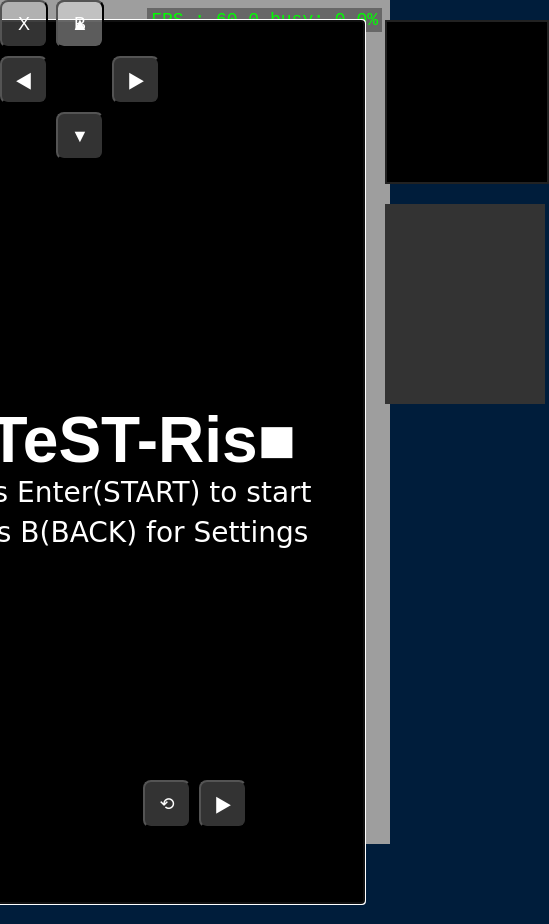
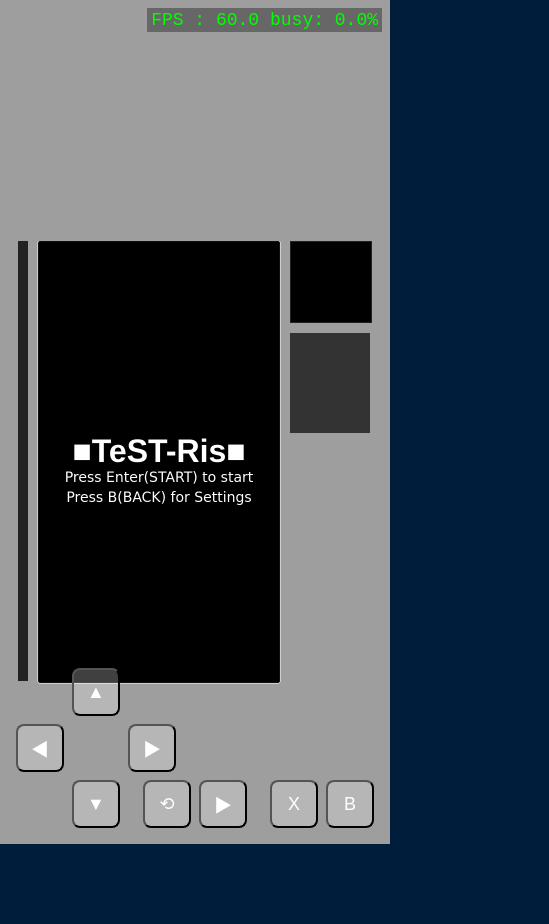
Before and after one commit to akiramaetomo/web_testris_analyse2, a website with bundled scripts: page index.html in a window 390 px wide. Shown: the whole page, 549 px wide, since content can reach past the window. Built offline with nearby package versions, Linux system fonts and the light colour scheme; files whose address does not match are found by name.

Commit message:
o3で少しマシになった

```diff
--- a/index.html
+++ b/index.html
@@ -2,186 +2,215 @@
 <html lang="ja">
 
 <head>
+    <meta charset="UTF-8" />
     <meta name="viewport" content="width=device-width, initial-scale=1.0" />
-    <meta charset="UTF-8" />
     <title>Tetris with Lock Delay and Separated Sounds</title>
+
     <style>
-
+        /* ================= 共通スタイル ================= */
         #bgCanvas {
             position: fixed;
-            /* スクロールしても動かない最背面レイヤー */
             inset: 0;
-            /* 画面全体を覆う */
             z-index: 0;
-            /* 他レイヤーより背面。必要なら -1 でも可 */
             pointer-events: none;
-            /* クリックを透過させる */
+            /* 背景エフェクト用 */
         }
 
-        #gameContainer {
-            /* 既存ゲーム領域を前面へ */
-            position: relative;
-            z-index: 1;
-        }
-
-
-
-        /* ★[全体デザイン]: ページ全体の背景など */
         body {
-            background-color: #001d3b;
-            /* ダークグレー背景 */
+            background: #001d3b;
             margin: 0;
             padding: 0;
             font-family: sans-serif;
         }
 
-        /* ★[レイアウト1] メインコンテナを横並びに */
+        /* ---------- ゲーム本体レイアウト ---------- */
         #gameContainer {
             display: flex;
             flex-direction: row;
             margin: 20px;
             justify-content: center;
             align-items: flex-start;
+            position: relative;
+            z-index: 1;
         }
 
-        /* ゲーム統計情報表示領域 */
         #statsArea {
             width: 100px;
-            background-color: #222;
+            margin-right: 20px;
+            background: #222;
             color: #fff;
+            font-size: 14px;
             padding: 10px;
             box-sizing: border-box;
-            font-size: 14px;
-            margin-right: 20px;
-            text-align: left;
         }
 
-        /* ★[左側エリア]: ゲームCanvas */
         #leftArea {
             display: flex;
             flex-direction: column;
             margin-right: 20px;
-            /* 右側との間隔 */
         }
 
-        /* ゲームCanvas（壁＋プレイ領域） */
         #gameCanvas {
-            background-color: #000;
+            background: #000;
             border: 2px solid #222;
             display: block;
         }
 
-        /* ★[右側エリア]: 縦に並べて次ブロックCanvas＆ダミー領域 */
         #rightArea {
             display: flex;
             flex-direction: column;
             align-items: flex-start;
-            /* 左寄せ */
         }
 
-        /* 次ブロックCanvas: 幅80×高さ80に固定(4×4マスを想定) */
         #nextCanvas {
-            background-color: #000;
+            background: #000;
             border: 2px solid #222;
             display: block;
             margin-bottom: 20px;
+            width: 160px;
+            height: 160px;
+            /* 4×4 マスを想定 */
         }
 
-        /* ダミー領域(将来的にスコアや各種情報を表示) */
         #infoArea {
             width: 80px;
             height: 200px;
-            background-color: #333;
-            /* 薄暗い背景 */
+            background: #333;
             color: #fff;
+            font-size: 10px;
             padding: 5px;
             box-sizing: border-box;
-            font-size: 10px;
         }
-    /* touch controls portrait */
-    @media (max-width: 768px) and (orientation: portrait) {
+
+        /* ================== スマホ縦持ち：タッチ操作 ================== */
+        @media (max-width:500px) and (orientation:portrait) {
+
+            /* ゲーム一式を 0.65 倍に縮小して左上基点で描画 */
+            #gameContainer {
+                transform: scale(0.5);
+                /* ← 好みで 0.5〜0.8 に調整 */
+                transform-origin: top auto;
+                /* 起点を左上に固定 */
+            }
+
+
+            /* タッチコントローラ全体を最前面に固定 */
             #touchControls {
                 position: fixed;
                 inset: 0;
                 pointer-events: none;
+                /* デフォルト透過 */
                 z-index: 2;
             }
-      .controls-group {
-        position: absolute;
-        pointer-events: auto;
-        display: flex;
-        gap: 8px;
-      }
-      /* initial left controls removed */
-      .controls-group.center {
-        bottom: 16px;
-        left: 50%;
-        transform: translateX(-50%);
-      }
-      /* initial right controls removed */
+
+            /* 各ボタン共通 */
             .control-button {
                 width: 48px;
                 height: 48px;
                 border-radius: 8px;
-        background: rgba(255,255,255,0.2);
-        color: white;
+                background: rgba(255, 255, 255, .25);
+                color: #fff;
                 font-size: 18px;
             }
-      /* leftArea vertical layout */
-      #leftArea {
-        display: flex;
-        flex-direction: column;
-        align-items: center;
-      }
-      /* right controls row layout */
-      .controls-group.right {
-        display: flex;
-        flex-direction: row;
-        gap: 8px;
-      }
-      /* cross shape for left controls */
+
+            /* ------ 十字キー（左下）------ */
             .controls-group.left {
+                position: absolute;
+                bottom: 16px;
+                left: 16px;
                 display: grid;
                 grid-template-columns: repeat(3, 48px);
                 grid-template-rows: repeat(3, 48px);
                 gap: 8px;
+                pointer-events: auto;
+                /* タップ有効化 */
             }
-      .controls-group.left [data-action="move_up"]    { grid-area: 1 / 2; }
-      .controls-group.left [data-action="move_left"]  { grid-area: 2 / 1; }
-      .controls-group.left [data-action="move_down"]  { grid-area: 3 / 2; }
-      .controls-group.left [data-action="move_right"] { grid-area: 2 / 3; }
+
+            /* グリッド内の配置（行列を明示）*/
+            [data-action="move_up"] {
+                grid-column: 2;
+                grid-row: 1;
+            }
+
+            [data-action="move_left"] {
+                grid-column: 1;
+                grid-row: 2;
+            }
+
+            [data-action="move_down"] {
+                grid-column: 2;
+                grid-row: 3;
+            }
+
+            [data-action="move_right"] {
+                grid-column: 3;
+                grid-row: 2;
+            }
+
+            /* ------ START / PAUSE（中央下）------ */
+            .controls-group.center {
+                position: absolute;
+                bottom: 16px;
+                left: 50%;
+                transform: translateX(-50%);
+                display: flex;
+                gap: 8px;
+                pointer-events: auto;
+            }
+
+            /* ------ 回転ボタン（右下）------ */
+            .controls-group.right {
+                position: absolute;
+                bottom: 16px;
+                right: 16px;
+                display: flex;
+                gap: 8px;
+                pointer-events: auto;
+            }
+
+            /* ゲームキャンバスを中央揃えにして余白を確保 */
+            #leftArea {
+                align-items: center;
+            }
         }
     </style>
 </head>
 
 <body tabindex="0">
+    <!-- ===== タッチコントローラ ===== -->
     <div id="touchControls">
+        <!-- 十字キー -->
         <div class="controls-group left">
-        <button class="control-button" data-action="move_left">◀</button>
-        <button class="control-button" data-action="move_up">▲</button>
-        <button class="control-button" data-action="move_down">▼</button>
-        <button class="control-button" data-action="move_right">▶</button>
+            <button class="control-button" data-action="move_up" aria-label="Up">▲</button>
+            <button class="control-button" data-action="move_left" aria-label="Left">◀</button>
+            <button class="control-button" data-action="move_right" aria-label="Right">▶</button>
+            <button class="control-button" data-action="move_down" aria-label="Down">▼</button>
         </div>
+
+        <!-- スタート／バック（中央）-->
         <div class="controls-group center">
-        <button class="control-button" data-action="back">⟲</button>
-        <button class="control-button" data-action="start">▶</button>
+            <button class="control-button" data-action="back" aria-label="Back">⟲</button>
+            <button class="control-button" data-action="start" aria-label="Start">▶</button>
         </div>
+
+        <!-- 回転ボタン -->
         <div class="controls-group right">
-        <button class="control-button" data-action="rotate_l">X</button>
-        <button class="control-button" data-action="rotate_r">B</button>
+            <button class="control-button" data-action="rotate_l" aria-label="Rotate Left">X</button>
+            <button class="control-button" data-action="rotate_r" aria-label="Rotate Right">B</button>
         </div>
     </div>
+
+    <!-- 背景エフェクト用キャンバス -->
     <canvas id="bgCanvas"></canvas>
 
-
+    <!-- ===== ゲーム UI ===== -->
     <div id="gameContainer">
         <div id="statsArea"></div>
-        <!-- ★[左エリア]: ゲームCanvasを配置 -->
+
         <div id="leftArea">
             <canvas id="gameCanvas" tabindex="0"></canvas>
         </div>
 
-        <!-- ★[右エリア]: 縦に並べて、上=次ブロックCanvas、下=ダミー領域 -->
         <div id="rightArea">
             <canvas id="nextCanvas" width="160" height="160"></canvas>
             <div id="infoArea">
@@ -190,21 +219,14 @@
         </div>
     </div>
 
-
-    <!-- 負荷率表示用 -->
+    <!-- パフォーマンス表示（任意で表示）-->
     <div id="perfStats" style="position:absolute; right:8px; top:8px;
                               color:#0f0; font:12px monospace; pointer-events:none;
-           background:rgba(0,0,0,.35); padding:2px 4px;
-           display:none;">
+                              background:rgba(0,0,0,.35); padding:2px 4px; display:none;">
     </div>
 
-
-
-    <!-- ★[サウンド定義]: 以前ここで行っていたが削除。soundManager.jsにて実施 -->
-
-    <!-- ★ 外部JavaScriptファイルを読み込み -->
+    <!-- ===== JavaScript ===== -->
     <script type="module" src="assets/js/main.js"></script>
-
 </body>
 
 </html>
```
Lines whose indentation alone changed are shown as unchanged.
